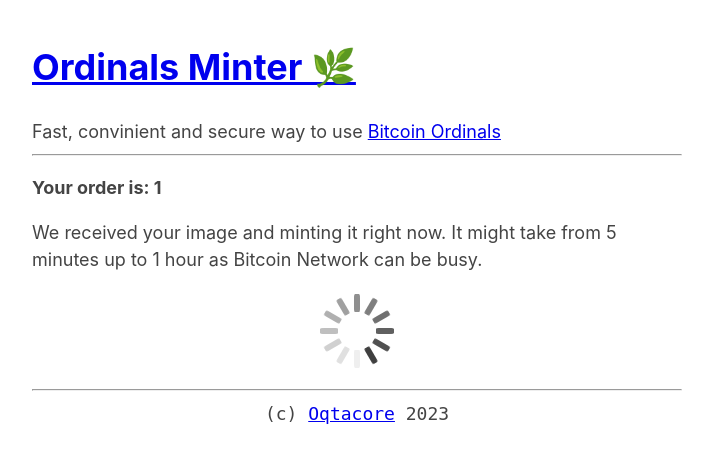
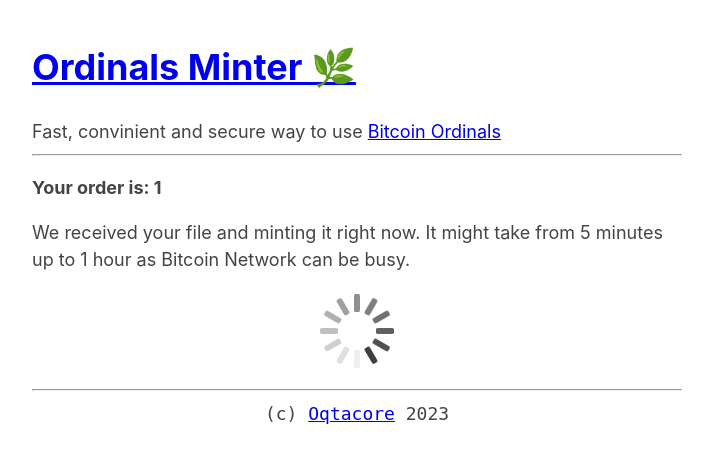
Before and after one commit to oqtacore-group/ordinals-minter, a FastAPI app: page /order/1 in a window 1280 px wide. Shown: the top 463 px of the page, without its empty margins (283-996 px from the left). Run offline with FastAPI, Linux system fonts and the light colour scheme; some libraries are stand-ins or nearby versions.

Commit message:
fix: Fixed typo in orders page

```diff
--- a/templates/order.html
+++ b/templates/order.html
@@ -19,7 +19,7 @@
             </p>
 
             <p>
-                We received your image and minting it right now. It might take from 5 minutes up to 1 hour as Bitcoin Network can be busy.
+                We received your file and minting it right now. It might take from 5 minutes up to 1 hour as Bitcoin Network can be busy.
                 <div class="center">
                     <div class="lds-spinner" height="200px"><div></div><div></div><div></div><div></div><div></div><div></div><div></div><div></div><div></div><div></div><div></div><div></div></div>
                 </div>
```
